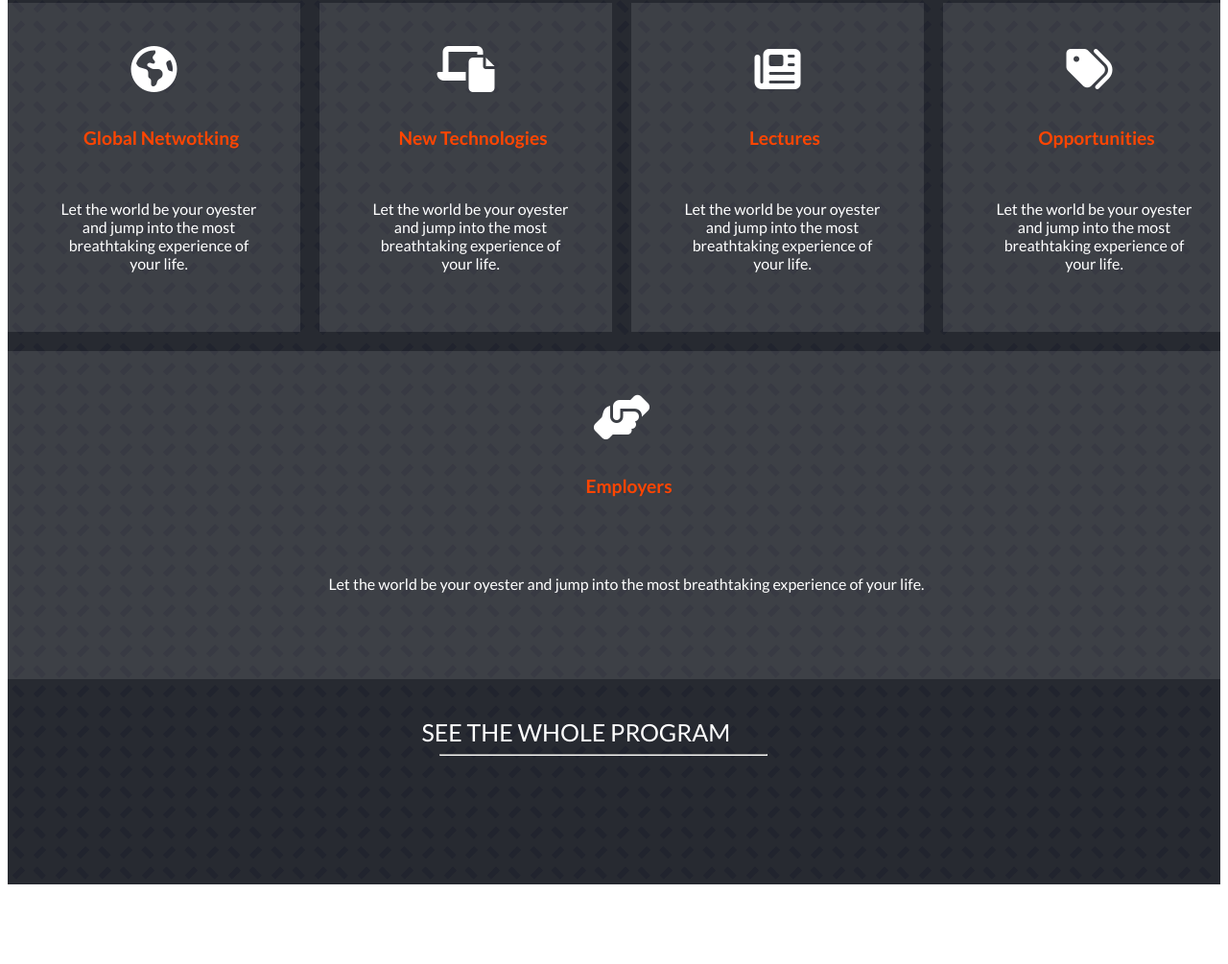
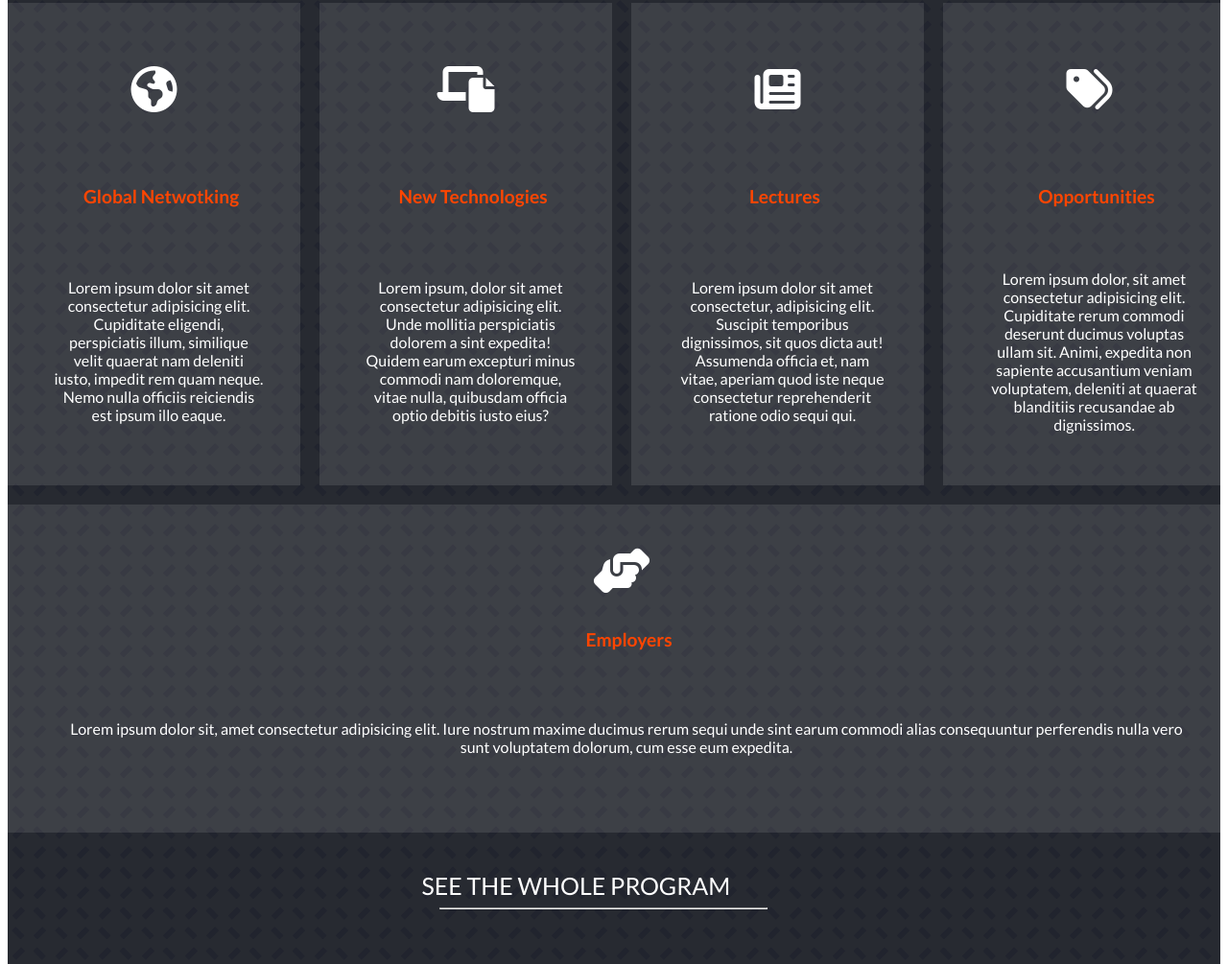
Before and after one commit to NatanimA/Miicroverse-Capstone-Module-One, a website: page index.html in a window 1280 px wide. Shown: the part 1073-2078 px from the top of the page at 96% size. Drawn offline with Linux system fonts and the light colour scheme.

Commit message:
Fix contetn

```diff
--- a/index.html
+++ b/index.html
@@ -69,8 +69,7 @@
                         <i class="fa fa-globe"></i>
                         <h3>Global Netwotking</h3>
                         <p>
-                            Let the world be your oyester and jump into the most breathtaking
-                            experience of your life.
+                            Lorem ipsum dolor sit amet consectetur adipisicing elit. Cupiditate eligendi, perspiciatis illum, similique velit quaerat nam deleniti iusto, impedit rem quam neque. Nemo nulla officiis reiciendis est ipsum illo eaque.
                         </p>
                     </div>
 
@@ -78,8 +77,7 @@
                         <i class="font-awesome fa-solid fa-laptop-file"></i>
                         <h3>New Technologies</h3>
                         <p>
-                            Let the world be your oyester and jump into the most breathtaking
-                            experience of your life.
+                            Lorem ipsum, dolor sit amet consectetur adipisicing elit. Unde mollitia perspiciatis dolorem a sint expedita! Quidem earum excepturi minus commodi nam doloremque, vitae nulla, quibusdam officia optio debitis iusto eius?
                         </p>
                     </div>
 
@@ -87,8 +85,7 @@
                         <i class="font-awesome fa-sharp fa-solid fa-newspaper"></i>
                         <h3>Lectures</h3>
                         <p>
-                            Let the world be your oyester and jump into the most breathtaking
-                            experience of your life.
+                            Lorem ipsum dolor sit amet consectetur, adipisicing elit. Suscipit temporibus dignissimos, sit quos dicta aut! Assumenda officia et, nam vitae, aperiam quod iste neque consectetur reprehenderit ratione odio sequi qui.
                         </p>
                     </div>
 
@@ -96,8 +93,7 @@
                         <i class="font-awesome fa-solid fa-tags"></i>
                         <h3>Opportunities</h3>
                         <p>
-                            Let the world be your oyester and jump into the most breathtaking
-                            experience of your life.
+                           Lorem ipsum dolor, sit amet consectetur adipisicing elit. Cupiditate rerum commodi deserunt ducimus voluptas ullam sit. Animi, expedita non sapiente accusantium veniam voluptatem, deleniti at quaerat blanditiis recusandae ab dignissimos.
                         </p>
                     </div>
 
@@ -105,8 +101,7 @@
                         <i class="font-awesome fa-solid fa-handshake-angle"></i>
                         <h3>Employers</h3>
                         <p>
-                            Let the world be your oyester and jump into the most breathtaking
-                            experience of your life.
+                            Lorem ipsum dolor sit, amet consectetur adipisicing elit. Iure nostrum maxime ducimus rerum sequi unde sint earum commodi alias consequuntur perferendis nulla vero sunt voluptatem dolorum, cum esse eum expedita.
                         </p>
                     </div>
 
```
